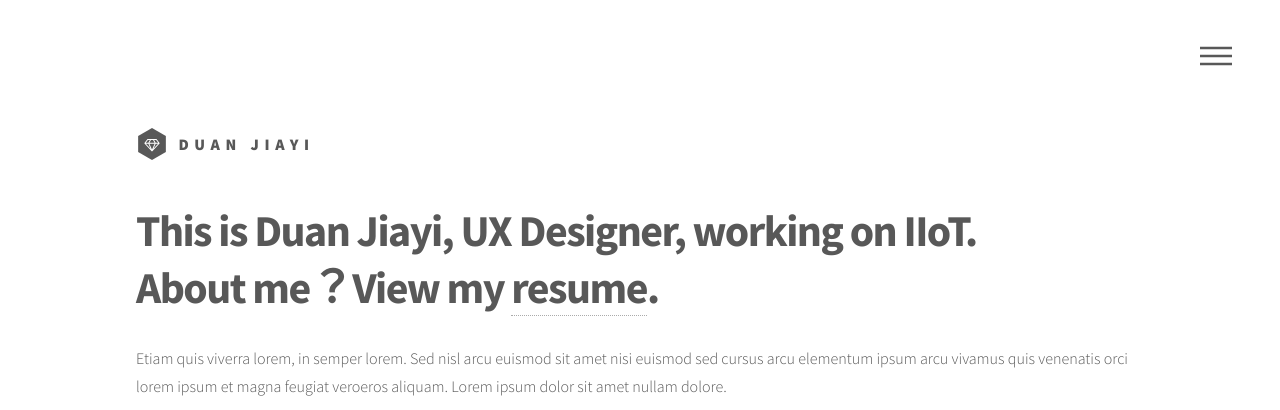
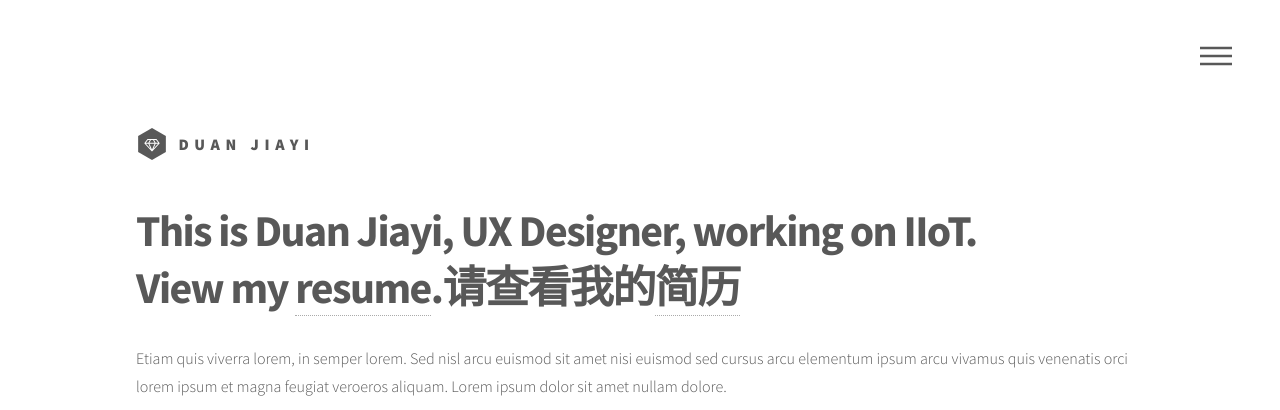
Before and after one commit to duanjiayi/duanjiayi.github.io, a plain HTML site: page index.html in a window 1280 px wide. Shown: the top 410 px of the page. Drawn offline with Linux system fonts and the light colour scheme.

Commit message:
Site updated: 2019-12-03 18:30:51

```diff
--- a/index.html
+++ b/index.html
@@ -105,7 +105,7 @@
 
                 <!-- Main Content -->
                 <header>
-    <h1>This is Duan Jiayi, UX Designer, working on IIoT. <br />About me？View my <a href="http://html5up.net" target="_blank" rel="noopener">resume</a>.</h1>
+    <h1>This is Duan Jiayi, UX Designer, working on IIoT. <br />View my <a href="http://html5up.net" target="_blank" rel="noopener">resume</a>.请查看我的<a href="http://html5up.net" target="_blank" rel="noopener">简历</a></h1>
     <p>Etiam quis viverra lorem, in semper lorem. Sed nisl arcu euismod sit amet nisi euismod sed cursus arcu elementum ipsum arcu vivamus quis venenatis orci lorem ipsum et magna feugiat veroeros aliquam. Lorem ipsum dolor sit amet nullam dolore.</p>
 </header>
 
```
